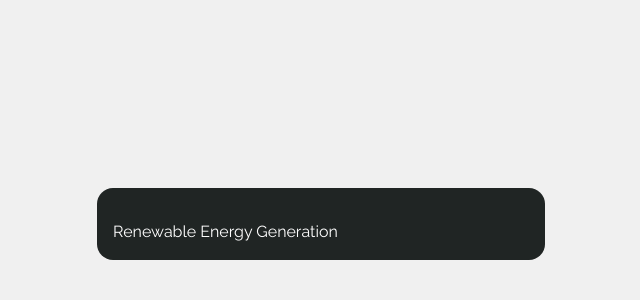
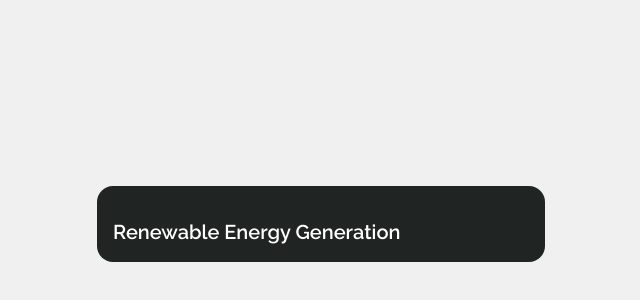
Before and after one commit to killian-dv/renewable-energy-generation-card, a React (Vite) app: page / in a window 1280 px wide. Shown: the part 176-476 px from the top of the page, without its empty margins (319-959 px from the left). Built offline with nearby package versions, Linux system fonts and the light colour scheme; some icons are missing.

Commit message:
Enhance CardTitleHeader styling

```diff
--- a/src/components/card-title-header.tsx
+++ b/src/components/card-title-header.tsx
@@ -1,7 +1,7 @@
 export const CardTitleHeader = () => {
   return (
     <div className="flex">
-      <h1>Renewable Energy Generation</h1>
+      <h1 className="text-xl font-semibold">Renewable Energy Generation</h1>
     </div>
   );
 };
```
